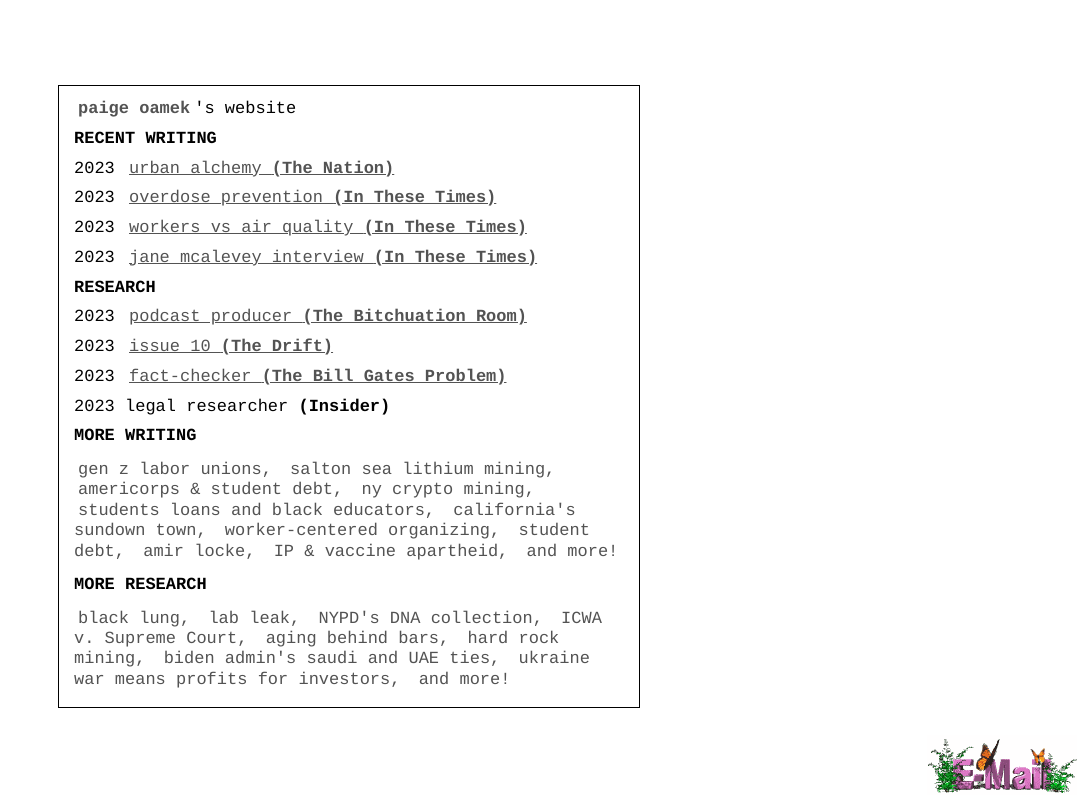
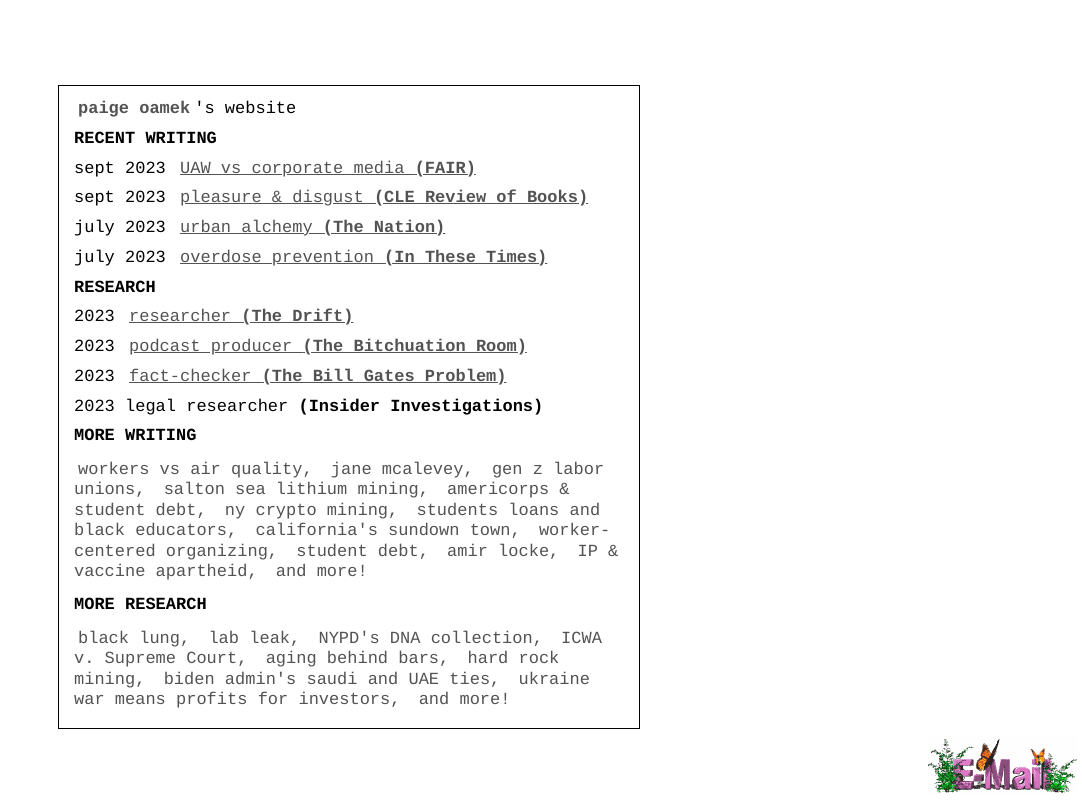
Before and after one commit to paigehtml/paigehtml.github.io, a plain HTML site: page index.html in a window 1280 px wide. Shown: the whole page, without its empty margins (198-1280 px from the left). Drawn offline with nearby package versions, Linux system fonts and the light colour scheme.

Commit message:
updated links sept 2023

```diff
--- a/index.html
+++ b/index.html
@@ -18,18 +18,20 @@
     <div id="spinnyDiv">
         <p><a target="_blank" class="twitterLink" href="https://twitter.com/paigehtml"><b>paige oamek</b></a>'s website</p>
         <h2 class="smallerHeader shallowDepth">RECENT WRITING</h2>
-        <p class="contentLink">2023 <a target="_blank" href="https://www.thenation.com/article/society/homelessness-urban-alchemy/">urban alchemy <b>(The Nation)</b> </a></p>
-        <p class="contentLink">2023 <a target="_blank" href="https://inthesetimes.com/article/harm-reduction-overdose-prevention-fentanyl-drug-testing">overdose prevention <b>(In These Times)</b> </a></p>
-        <p class="contentLink">2023 <a target="_blank" href="https://inthesetimes.com/article/workers-organized-for-better-conditions-after-air-quality-plummeted">workers vs air quality <b>(In These Times)</b></a></p>
-        <p class="contentLink">2023 <a target="_blank" href="https://inthesetimes.com/article/workers-organized-for-better-conditions-after-air-quality-plummeted">jane mcalevey interview <b>(In These Times)</b></a></p>
+        <p class="contentLink">sept 2023 <a target="_blank" href="https://fair.org/home/scolding-striking-auto-workers-in-advance-for-wrecking-economy/">UAW vs corporate media <b>(FAIR)</b></a></p>
+        <p class="contentLink">sept 2023 <a target="_blank" href="https://www.clereviewofbooks.com/writing/irene-silt-the-tricking-hour-my-pleasure">pleasure & disgust <b>(CLE Review of Books)</b></a></p>
+        <p class="contentLink">july 2023 <a target="_blank" href="https://www.thenation.com/article/society/homelessness-urban-alchemy/">urban alchemy <b>(The Nation)</b> </a></p>
+        <p class="contentLink">july 2023 <a target="_blank" href="https://inthesetimes.com/article/harm-reduction-overdose-prevention-fentanyl-drug-testing">overdose prevention <b>(In These Times)</b> </a></p>
         <h2 class="smallerHeader shallowDepth">RESEARCH</h2>
+        <p class="contentLink">2023 <a target="_blank" href="https://www.thedriftmag.com/about/">researcher <b>(The Drift)</b></a></p>
         <p class="contentLink">2023 <a target="_blank" href="https://podcasts.apple.com/us/podcast/the-bitchuation-room/id1438285775">podcast producer <b>(The Bitchuation Room)</b></a></p>
-        <p class="contentLink">2023 <a target="_blank" href="https://www.thedriftmag.com/issue/issue-10/">issue 10 <b>(The Drift)</b></a></p>
-        <p class="contentLink">2023 <a target="_blank" href="https://www.penguin.co.uk/books/448140/the-bill-gates-problem-by-schwab-tim/9780241609507">fact-checker <b>(The Bill Gates Problem)</b></a></p>
-        <p class="contentLink">2023 legal researcher <b> (Insider) </b></p>
+        <p class="contentLink">2023 <a target="_blank" href="https://us.macmillan.com/books/9781250850096/thebillgatesproblem">fact-checker <b>(The Bill Gates Problem)</b></a></p>
+        <p class="contentLink">2023 legal researcher <b> (Insider Investigations) </b></p>
 
         <h2 class="smallerHeader shallowDepth">MORE WRITING</h2>
-        <p class="pWithLinks"> <a class="paragraphLink" target="_blank" href="https://www.thenation.com/article/activism/may-day-young-people-gen-z-labor-unions/">gen z labor unions,</a>
+        <p class="pWithLinks">  <a class="paragraphLink" target="_blank" href="https://inthesetimes.com/article/workers-organized-for-better-conditions-after-air-quality-plummeted">workers vs air quality,</a>
+            <a class="paragraphLink" target="_blank" href="https://inthesetimes.com/article/jane-mcalevey-rules-to-win-by-author-interview-union-contract-negotiation">jane mcalevey,</a>
+            <a class="paragraphLink" target="_blank" href="https://www.thenation.com/article/activism/may-day-young-people-gen-z-labor-unions/">gen z labor unions,</a>
             <a class="paragraphLink" target="_blank" href="https://inthesetimes.com/article/lithium-mining-california-salton-sea-green-energy">salton sea lithium mining,</a>
             <a class="paragraphLink" target="_blank" href="https://www.thenation.com/article/politics/americorps-student-loan-debt-forgiveness-biden/">americorps & student debt,</a>
             <a class="paragraphLink" target="_blank" href="https://prospect.org/environment/electrical-workers-union-fights-to-expand-crypto-mining-in-new-york/">ny crypto mining,</a>
```
